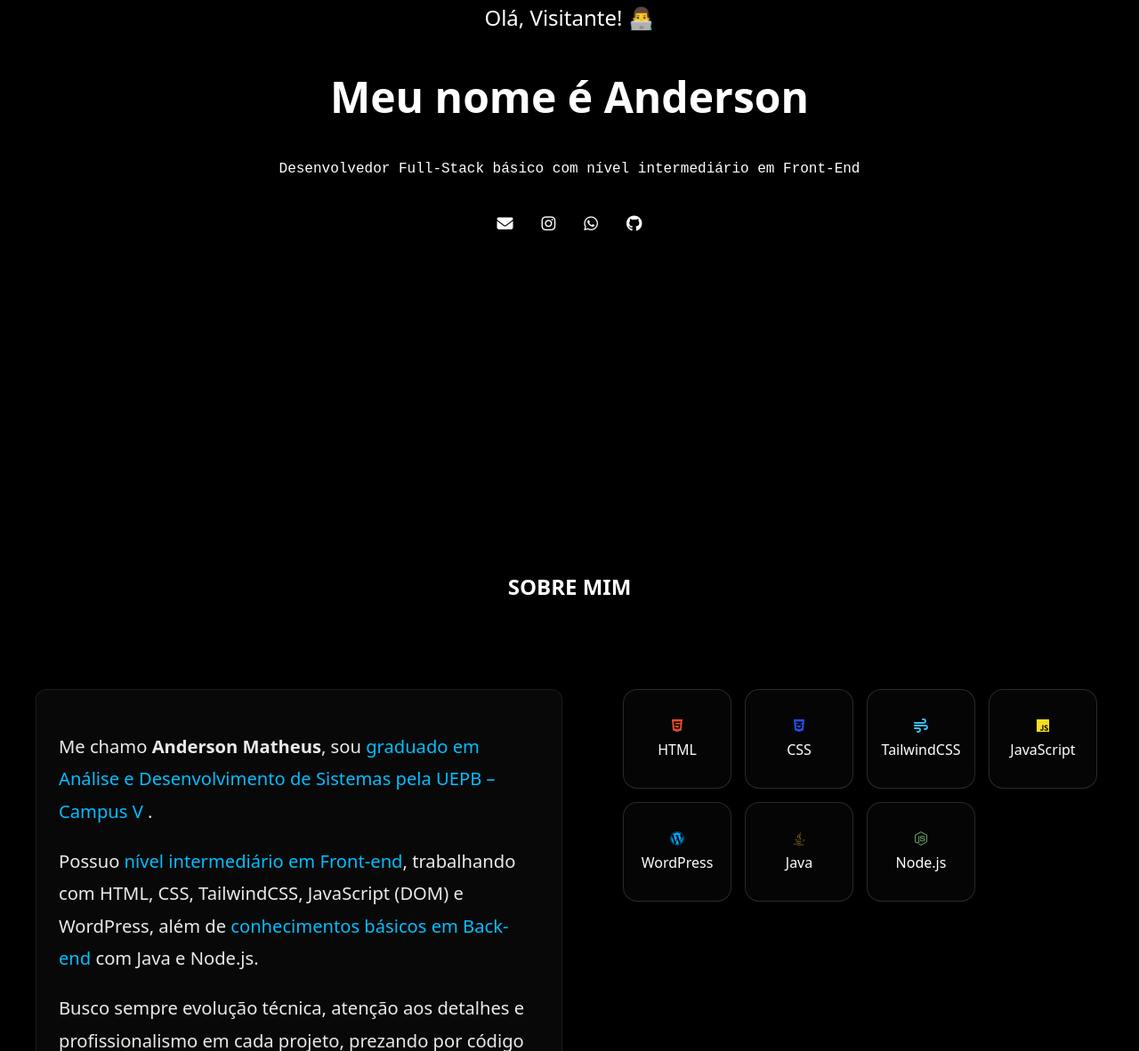
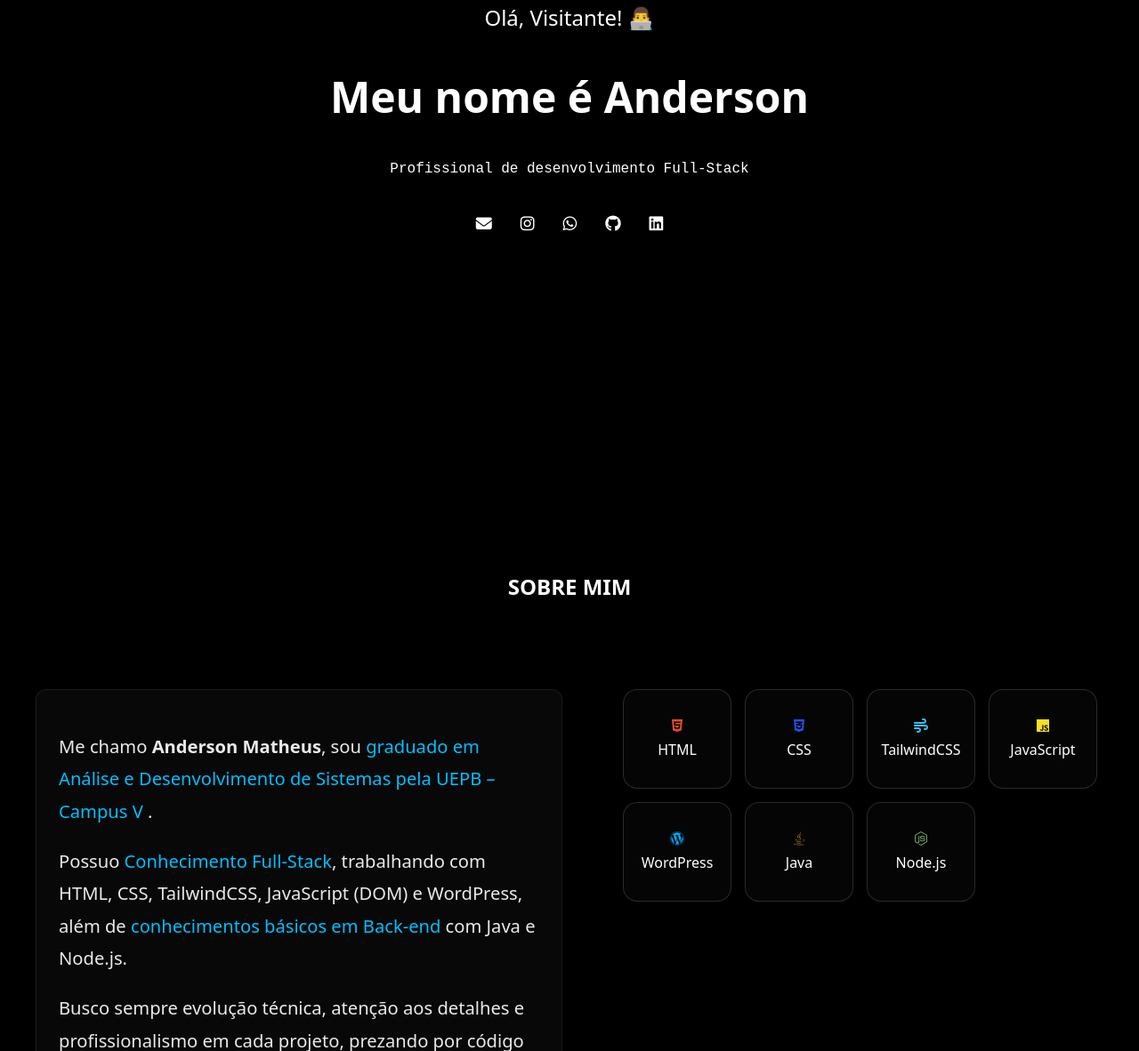
Before and after one commit to AndersonDevJava/portfolio, a plain HTML site: page index.html in a window 1280 px wide. Shown: the part 267-1449 px from the top of the page at 89% size. Drawn offline with Linux system fonts and the light colour scheme.

Commit message:
Adicioando ícone do linkedin e modificando a seção 'sobre mim'

```diff
--- a/index.html
+++ b/index.html
@@ -36,7 +36,7 @@
             <h2>Olá, Visitante! 👨‍💻</h2>
             <h1>Meu nome é Anderson</h1>
             <p class="sub-titulo">
-              Desenvolvedor Full-Stack básico com nível intermediário em Front-End
+              Profissional de desenvolvimento Full-Stack
             </p>
 
             <div class="social">
@@ -54,6 +54,10 @@
 
               <a href="https://github.com/AndersonDevJava" target="_blank">
                 <i class="fa-brands fa-github"></i>
+              </a>
+
+              <a href="https://www.linkedin.com/in/andersonassuncao-129409328/" target="_blank">
+                <i class="fab fa-linkedin"></i>
               </a>
             </div>
           </div>
@@ -73,7 +77,7 @@
 
               <p>
                 Possuo
-                <span class="habilidades">nível intermediário em Front-end</span>, trabalhando com HTML, CSS, TailwindCSS, JavaScript (DOM) e WordPress, além de
+                <span class="habilidades">Conhecimento Full-Stack</span>,  trabalhando com HTML, CSS, TailwindCSS, JavaScript (DOM) e WordPress, além de
                 <span class="habilidades">conhecimentos básicos em Back-end</span>
                 com Java e Node.js.
               </p>
```
